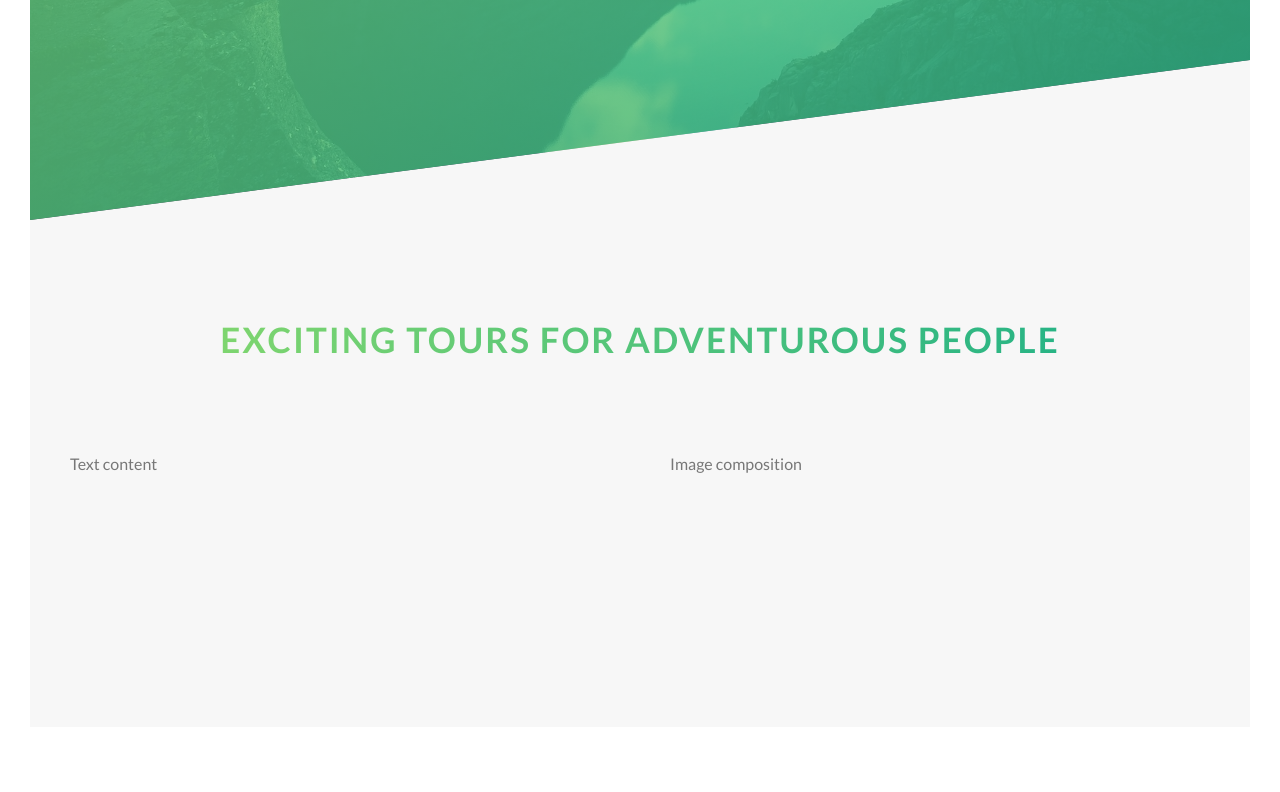
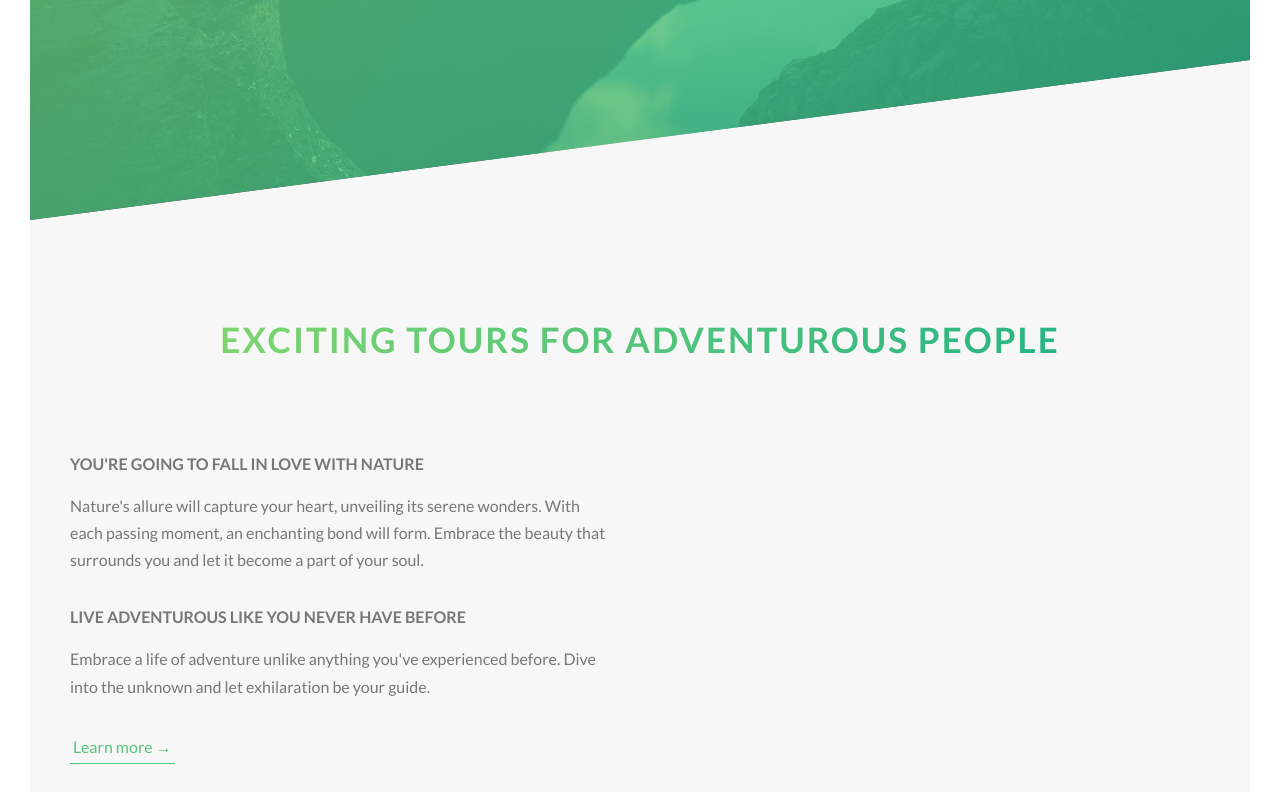
Before and after one commit to Curious-MX/Natours, a website: page index.html in a window 1280 px wide. Shown: the part 570-1362 px from the top of the page. Before the commit the page ends 1327 px from the top, so only its background shows below. Drawn offline with Linux system fonts and the light colour scheme.

Commit message:
add button and text to main

```diff
--- a/index.html
+++ b/index.html
@@ -27,7 +27,7 @@
 
     <main>
         <section class="section-about">
-            <div class="u-center-text u-margin-botton-5">
+            <div class="u-center-text u-margin-botton-big">
                 <h2 class="heading-secondary">
                     Exciting tours for adventurous people
                 </h2>
@@ -35,10 +35,17 @@
 
             <div class="row">
                 <div class="col-1-of-2">
-                    Text content
+                    <h3 class="heading-tertiary u-margin-botton-small">You're going to fall in love with nature</h3>
+                    <p class="paragraph">Nature's allure will capture your heart, unveiling its serene wonders. With
+                        each passing moment, an enchanting bond will form. Embrace the beauty that surrounds you and let
+                        it become a part of your soul.</p>
+                    <h3 class="heading-tertiary u-margin-botton-small">Live adventurous like you never have before</h3>
+                    <p class="paragraph">Embrace a life of adventure unlike anything you've experienced before. Dive
+                        into the unknown and let exhilaration be your guide.</p>
+                    <a href="#" class="btn-text">Learn more &rarr;</a>
                 </div>
                 <div class="col-1-of-2">
-                    Image composition
+
                 </div>
             </div>
         </section>
--- a/sass/abstracts/_variables.scss
+++ b/sass/abstracts/_variables.scss
@@ -9,6 +9,9 @@ $color-greay-dark: #777;
 $color-white: #fff;
 $color-black: #000;
 
+// FONT
+$default-font-size:1rem;
+
 // GRID
 $grid-width: 71.25rem;
 $gutter-vertical: 5rem;
--- a/sass/base/_typography.scss
+++ b/sass/base/_typography.scss
@@ -37,3 +37,17 @@
     text-shadow: .3125rem .625rem 1.25rem rgba($color-black, .2);
   }
 }
+
+.heading-tertiary {
+  font-size: $default-font-size;
+  font-weight: 700;
+  text-transform: uppercase;
+}
+
+.paragraph {
+  font-size: $default-font-size;
+
+  &:not(:last-child) {
+    margin-bottom: 1.875rem;
+  }
+}
--- a/sass/base/_utilities.scss
+++ b/sass/base/_utilities.scss
@@ -1,3 +1,7 @@
 .u-center-text{text-align: center;}
 
-.u-margin-botton-5 {margin-bottom: 5rem;}
+.u-margin-botton-small {margin-bottom: .9375rem;}
+
+.u-margin-botton-medium {margin-bottom: 2.5rem;}
+
+.u-margin-botton-big {margin-bottom: 5rem;}
--- a/sass/components/_button.scss
+++ b/sass/components/_button.scss
@@ -12,7 +12,7 @@
 
   &:hover {
     transform: translateY(-0.1875rem);
-      box-shadow: 0 10px 20px rgba($color-black, 0.2);
+    box-shadow: 0 .625rem 1.25rem rgba($color-black, 0.2);
 
     &::after {
       transform: scaleX(1.4) scaleY(1.6);
@@ -22,7 +22,7 @@
 
   &:active {
     transform: translateY(-0.0625rem);
-      box-shadow: 0 5px 10px rgba($color-black, 0.2);
+    box-shadow: 0 .3125rem .625rem rgba($color-black, 0.2);
   }
 
   &--white {
@@ -42,13 +42,38 @@
         top: 0;
         left: 0;
         z-index: -1;
-          transition: all 0.4s;
+        transition: all .4s;
       }
     }
   }
 
   &--animated {
-      animation: moveInButton 0.5s ease-out 0.75s;
+    animation: moveInButton .5s ease-out 0.75s;
     animation-fill-mode: backwards;
   }
 }
+
+.btn-text {
+  &:link,
+  &:visited {
+    font-size: $default-font-size;
+    color: $color-primary;
+    display: inline-block;
+    text-decoration: none;
+    border-bottom: .0625rem solid $color-primary;
+    padding: .1875rem;
+    transition: all .2s;
+  }
+
+  &:hover {
+    background-color: $color-primary;
+    color: $color-white;
+    box-shadow: 0 .625rem 1.25rem rgba($color-black, 0.15);
+    transform: translateY(-125rem);
+  }
+
+  &:active {
+    box-shadow: 0 .3125rem 0.625rem rgba($color-black, 0.15);
+    transform: translateY(0);
+  }
+}
--- a/sass/layout/_header.scss
+++ b/sass/layout/_header.scss
@@ -1,7 +1,6 @@
 body {
   font-family: "Lato", sans-serif;
   font-weight: 400;
-  // font-size: 1rem;
   line-height: 1.7;
   color: $color-greay-dark;
   padding: 1.875rem;
```
Also changed, not shown: css/style.css. Lines whose indentation alone changed are shown as unchanged.
